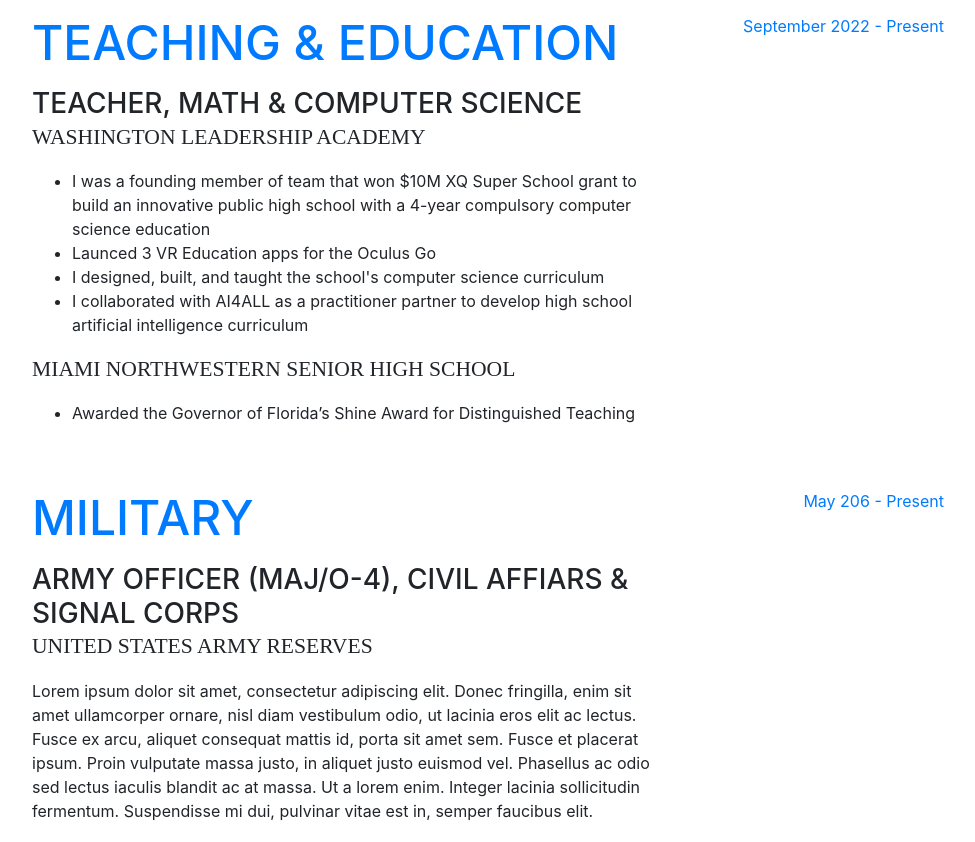
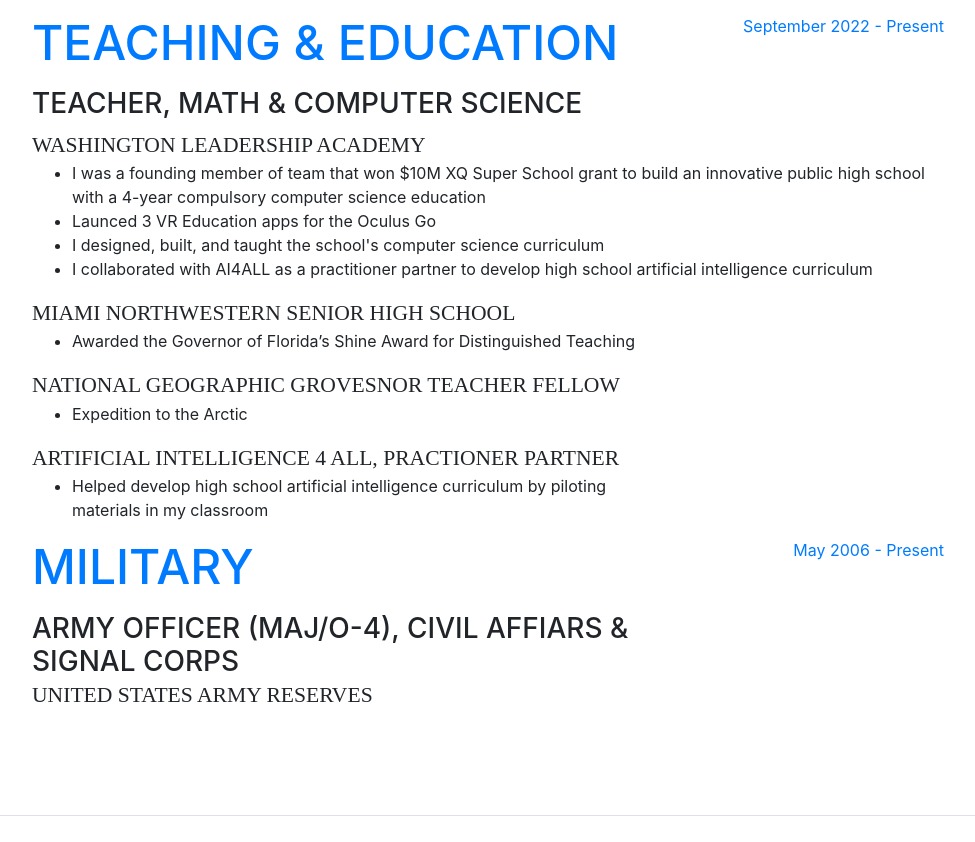
Before and after one commit to jordanbudi/jordanbudi.github.io, a website with bundled scripts: page index.html in a window 1280 px wide. Shown: the part 1420-2262 px from the top of the page, without its empty margins (288-1263 px from the left). Built offline with nearby package versions, Linux system fonts and the light colour scheme; a web font is replaced by a local one.

Commit message:
Cleaned up Experience section
Cleaned up spacing and now have mvp text for experience

```diff
--- a/index.html
+++ b/index.html
@@ -205,24 +205,58 @@
             </div>
           </div>
 
-          <div class="resume-item d-flex flex-column flex-md-row mb-5">
+          <div class="resume-item d-flex flex-column flex-md-row mb-0">
             <div class="resume-content mr-auto">
-              <h3 class="mb-0">Teacher, Math & Computer Science</h3>
+              <h3 class="mb-2">Teacher, Math & Computer Science</h3>
 
-              <div class="subheading mb-3">Washington Leadership academy</div>
+              <div class="subheading mb-0">Washington Leadership academy</div>
                 <ul>
                   <li>I was a founding member of team that won $10M XQ Super School grant to build an innovative public high school with a 4-year compulsory computer science education</li>
                   <li>Launced 3 VR Education apps for the Oculus Go</li>
                   <li>I designed, built, and taught the school's computer science curriculum </li>
                   <li>I collaborated with AI4ALL as a practitioner partner to develop high school artificial intelligence curriculum</li>
                 </ul>
+              </div>
+            <!-- <div class="resume-date text-md-right">
+              <span class="text-primary">June 2012 - June 2020</span>
+            </div> -->
+          </div>
 
-              <p class="subheading">Miami Northwestern Senior High School</p>
+           <div class="resume-item d-flex flex-column flex-md-row mb-0">
+            <div class="resume-content mr-auto">
+              <div class="subheading mb-0">Miami Northwestern Senior High School</div>
+              <!-- <p class="subheading"></p> -->
               <ul>
                   <li>Awarded the Governor of Florida’s Shine Award for Distinguished Teaching</li>
                 </ul>
-              </div>
+            </div>
+            <div class="resume-date text-md-right">
+              <!-- <span class="text-primary">June 2012 - June 2020</span> -->
+            </div>
+          </div>
 
+          <div class="resume-item d-flex flex-column flex-md-row mb-0">
+            <div class="resume-content mr-auto">
+              <div class="subheading mb-0">National Geographic Grovesnor Teacher Fellow</div>
+              <!-- <p class="subheading"></p> -->
+              <ul>
+                  <li>Expedition to the Arctic</li>
+                </ul>
+            </div>
+            <div class="resume-date text-md-right">
+              <!-- <span class="text-primary">June 2012 - June 2020</span> -->
+            </div>
+          </div>
+
+          <div class="resume-item d-flex flex-column flex-md-row mb-0">
+            <div class="resume-content mr-auto">
+              <div class="subheading mb-0">Artificial Intelligence 4 All, Practioner Partner</div>
+              <!-- <p class="subheading"></p> -->
+                <!-- <p>test</p> -->
+                <ul>
+                  <li>Helped develop high school artificial intelligence curriculum by piloting materials in my classroom</li>
+                </ul>
+            </div>
             <div class="resume-date text-md-right">
               <!-- <span class="text-primary">June 2012 - June 2020</span> -->
             </div>
@@ -233,15 +267,15 @@
               <h3 class="mb-3" id="title-abk" style="color: #007bff; font-size: 3em">Military</h3>
             </div>
             <div class="resume-date text-md-right">
-              <span class="text-primary">May 206 - Present</span>
+              <span class="text-primary">May 2006 - Present</span>
             </div>
           </div>
 
           <div class="resume-item d-flex flex-column flex-md-row mb-5">
             <div class="resume-content mr-auto">
               <h3 class="mb-0">Army Officer (MAJ/O-4), Civil Affiars & Signal Corps</h3>
-              <div class="subheading mb-3">United States Army Reserves</div>
-              <p>Lorem ipsum dolor sit amet, consectetur adipiscing elit. Donec fringilla, enim sit amet ullamcorper ornare, nisl diam vestibulum odio, ut lacinia eros elit ac lectus. Fusce ex arcu, aliquet consequat mattis id, porta sit amet sem. Fusce et placerat ipsum. Proin vulputate massa justo, in aliquet justo euismod vel. Phasellus ac odio sed lectus iaculis blandit ac at massa. Ut a lorem enim. Integer lacinia sollicitudin fermentum. Suspendisse mi dui, pulvinar vitae est in, semper faucibus elit.</p>
+              <div class="subheading mb-2">United States Army Reserves</div>
+              <!-- <p>Lorem ipsum dolor sit amet, consectetur adipiscing elit. Donec fringilla, enim sit amet ullamcorper ornare, nisl diam vestibulum odio, ut lacinia eros elit ac lectus. Fusce ex arcu, aliquet consequat mattis id, porta sit amet sem. Fusce et placerat ipsum. Proin vulputate massa justo, in aliquet justo euismod vel. Phasellus ac odio sed lectus iaculis blandit ac at massa. Ut a lorem enim. Integer lacinia sollicitudin fermentum. Suspendisse mi dui, pulvinar vitae est in, semper faucibus elit.</p> -->
             </div>
             <div class="resume-date text-md-right">
               <!-- <span class="text-primary">May 2006 - Present</span> -->
```
